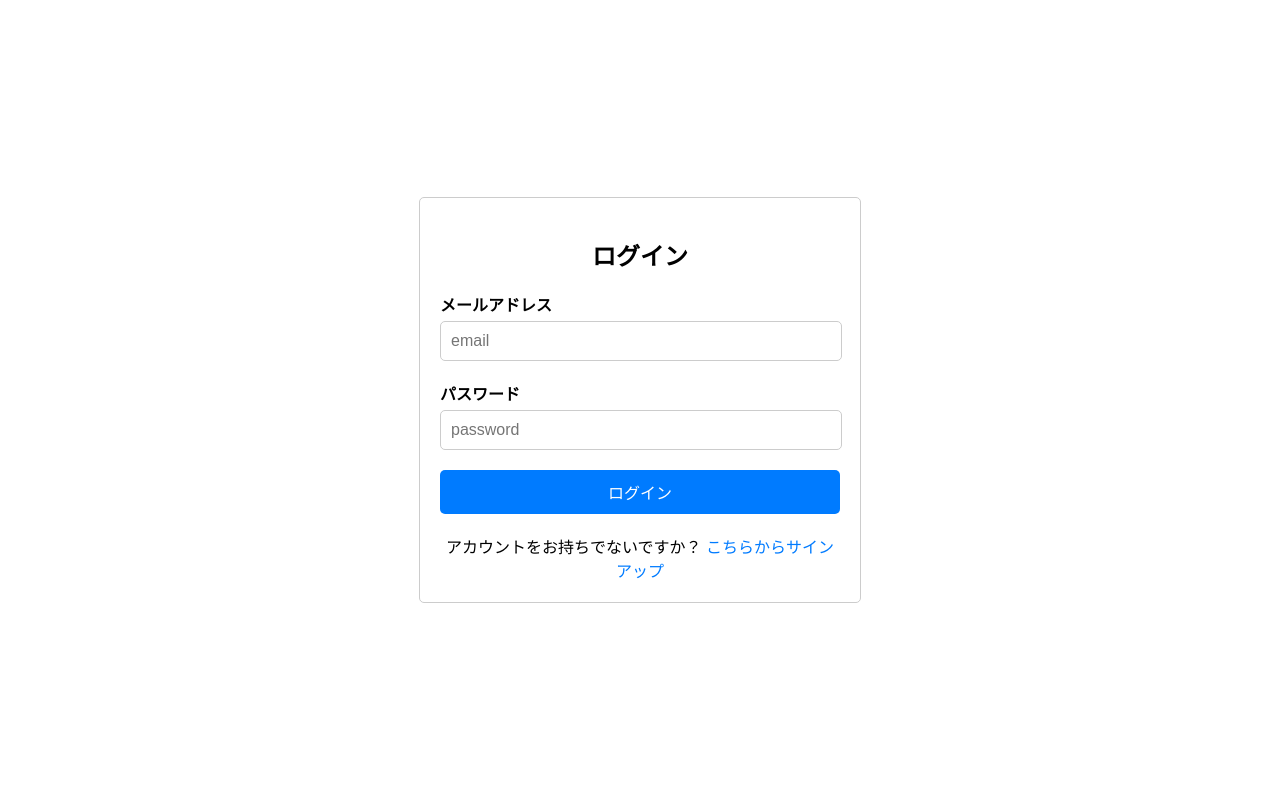
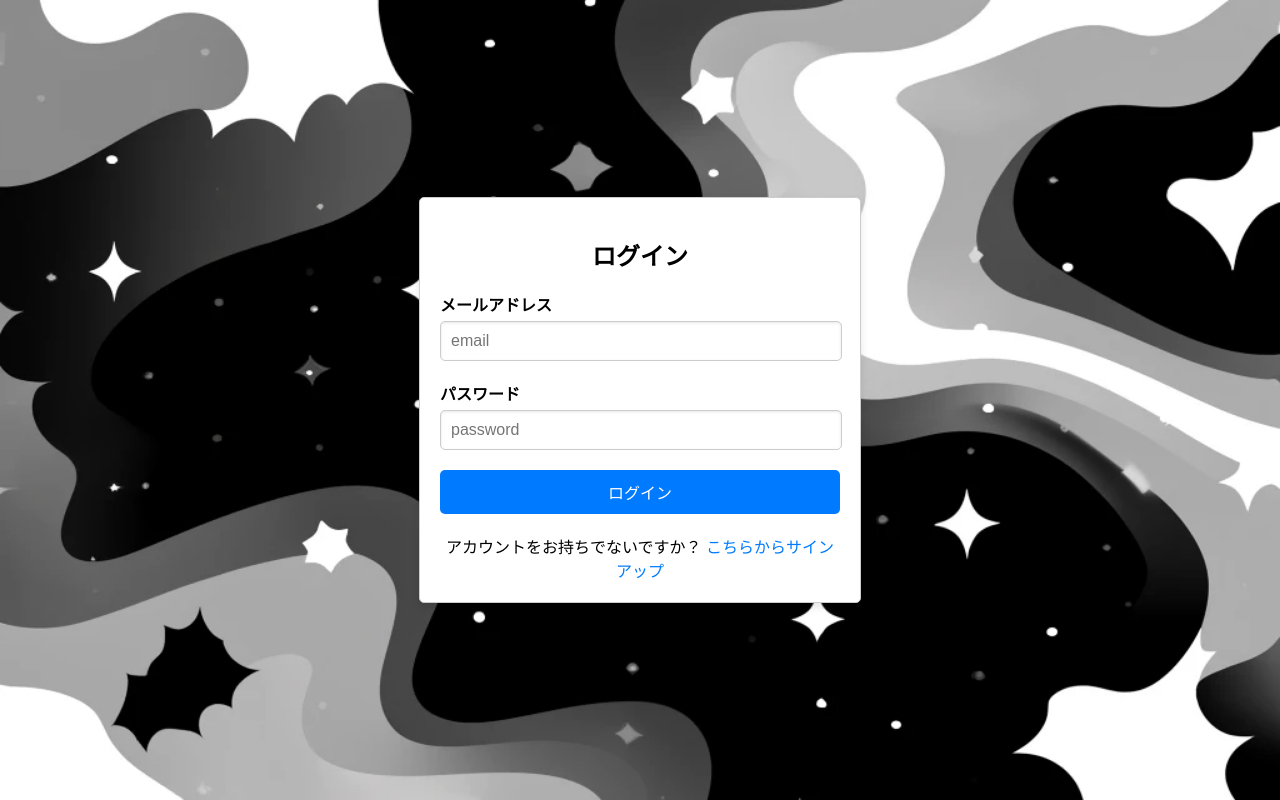
Before and after one commit to mizukiyoshino1/Simple-Threads-React-App, a React (Create React App) app: page /login in a window 1280 px wide. Built offline with nearby package versions, Linux system fonts and the light colour scheme; no server answers.

Commit message:
背景画像の変更

```diff
--- a/src/components/Auth/Login/Login.css
+++ b/src/components/Auth/Login/Login.css
@@ -3,9 +3,14 @@
     justify-content: center;
     align-items: center;
     height: 100vh;
+    background-image: url('../../../assets/img/login.jpg'); /* ここに背景画像のURLを指定 */
+    background-size: cover;
+    background-position: center;
 }
 
 .login-form {
+    background: rgba(255, 255, 255);
+    box-shadow: 0 4px 8px rgba(0, 0, 0, 0.1); /* ソフトなシャドウを追加 */
     max-width: 400px;
     width: 100%;
     padding: 20px;
@@ -33,6 +38,7 @@
     font-size: 16px;
     border: 1px solid #ccc;
     border-radius: 5px;
+    box-shadow: inset 0 1px 3px rgba(0, 0, 0, 0.1);
 }
 
 .btn-primary {
--- a/src/components/Auth/SignUp/SignUp.css
+++ b/src/components/Auth/SignUp/SignUp.css
@@ -3,6 +3,9 @@
     justify-content: center;
     align-items: center;
     height: 100vh;
+    background-image: url('../../../assets/img/signup.jpg'); /* ここに背景画像のURLを指定 */
+    background-size: cover;
+    background-position: center;
 }
 
 .error-message {
@@ -10,6 +13,8 @@
 }
 
 .signup-form {
+    background: rgba(255, 255, 255);
+    box-shadow: 0 4px 8px rgba(0, 0, 0, 0.1); /* ソフトなシャドウを追加 */
     max-width: 400px;
     width: 100%;
     padding: 20px;
```
Also changed, not shown: src/assets/img/login.jpg (added), src/assets/img/signup.jpg (added).
